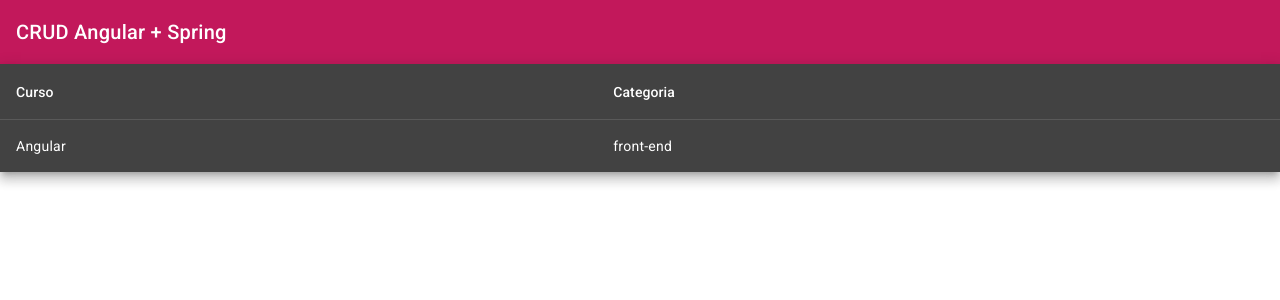
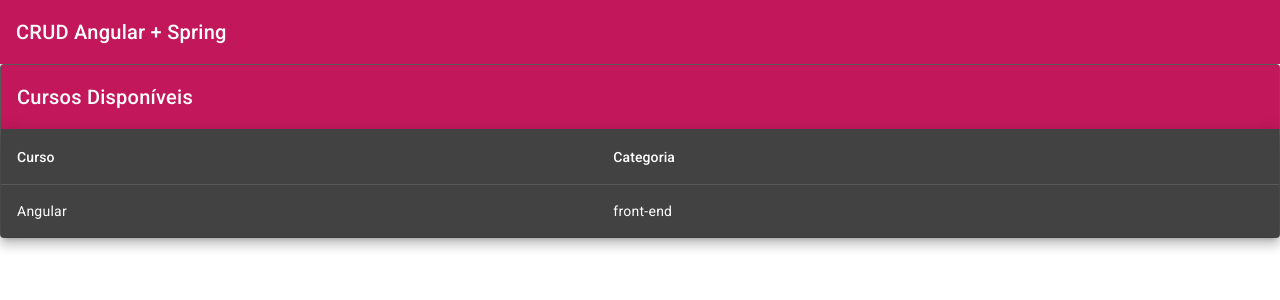
Before and after one commit to ronaldoapsilva/crud-angular, an Angular app: page /courses in a window 1280 px wide. Shown: the top 300 px of the page. Built offline with nearby package versions, Linux system fonts and the light colour scheme.

Commit message:
07 - CSS do Material Table e Criando um Módulo App Material

```diff
--- a/src/app/courses/courses/courses.component.html
+++ b/src/app/courses/courses/courses.component.html
@@ -1,16 +1,20 @@
+<mat-card appearance="outlined">
+  <mat-toolbar color="primary">Cursos Disponíveis
+  </mat-toolbar>
   <table mat-table [dataSource]="courses" class="mat-elevation-z8">
     <!-- Name Column -->
     <ng-container matColumnDef="name">
-    <th mat-header-cell *matHeaderCellDef> Curso </th>
+      <th mat-header-cell *matHeaderCellDef>Curso</th>
       <td mat-cell *matCellDef="let course">{{ course.name }}</td>
     </ng-container>
 
     <!-- Category Column -->
     <ng-container matColumnDef="category">
-    <th mat-header-cell *matHeaderCellDef> Categoria </th>
+      <th mat-header-cell *matHeaderCellDef>Categoria</th>
       <td mat-cell *matCellDef="let course">{{ course.category }}</td>
     </ng-container>
 
     <tr mat-header-row *matHeaderRowDef="displayedColumns"></tr>
     <tr mat-row *matRowDef="let row; columns: displayedColumns"></tr>
   </table>
+</mat-card>
--- a/src/app/courses/courses/courses.component.scss
+++ b/src/app/courses/courses/courses.component.scss
@@ -0,0 +1,3 @@
+table {
+  width: 100%;
+}
```
Also changed, not shown: src/app/courses/courses.module.ts (+5 -3 lines), src/app/shared/app-material/app-material.module.ts (added, +13 -0 lines). Lines whose indentation alone changed are shown as unchanged.
